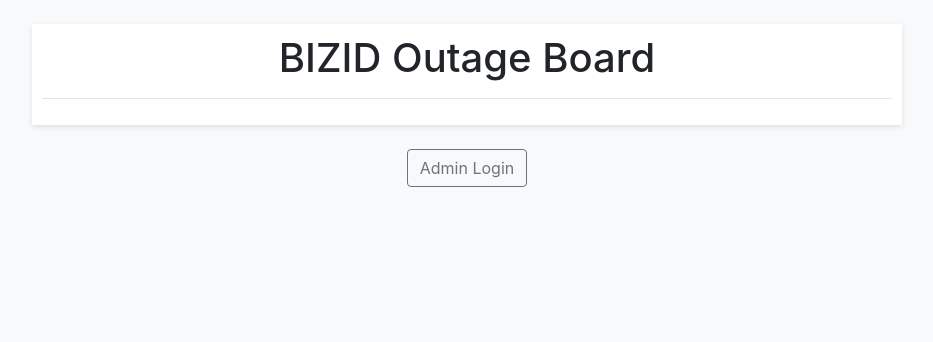
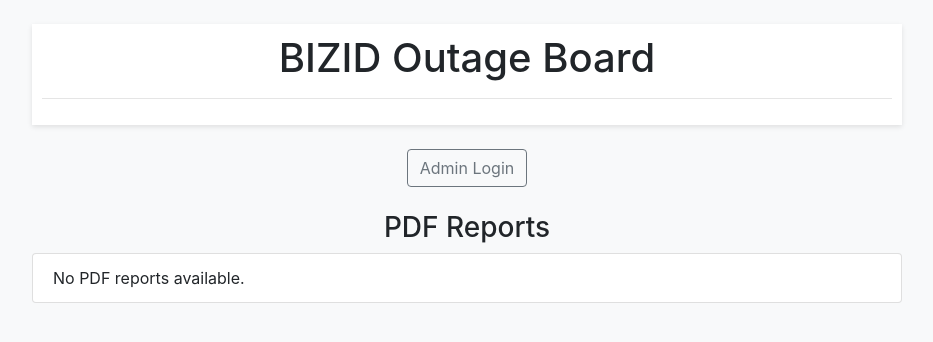
Before and after one commit to Jakexdd/Project, a Flask app: page / in a window 1280 px wide. Shown: the top 342 px of the page, without its empty margins (173-1106 px from the left). Run offline with Flask 3, Linux system fonts and the light colour scheme; parts of the project's set-up code (start-up, migrations or seed data) failed here and were passed over; some libraries are stand-ins or nearby versions.

Commit message:
PDF uploads?

```diff
--- a/flask-docker-app/app.py
+++ b/flask-docker-app/app.py
@@ -1,4 +1,4 @@
-from flask import Flask, render_template, request, redirect, url_for, session, flash
+from flask import Flask, render_template, request, redirect, url_for, session, flash, jsonify, send_from_directory
 from flask_sqlalchemy import SQLAlchemy
 from flask_migrate import Migrate
 from functools import wraps
@@ -19,6 +19,13 @@ migrate = Migrate(app, db)
 # Hardcoded admin credentials (update for production)
 ADMIN_USERNAME = 'admin'
 ADMIN_PASSWORD = 'password'
+
+# Define a folder to store the PDFs
+UPLOAD_FOLDER = os.path.join(os.getcwd(), 'uploads')
+if not os.path.exists(UPLOAD_FOLDER):
+    os.makedirs(UPLOAD_FOLDER, exist_ok=True)
+
+app.config['UPLOAD_FOLDER'] = UPLOAD_FOLDER
 
 # Models
 class Service(db.Model):
@@ -50,7 +57,33 @@ def admin_required(f):
 @app.route('/')
 def index():
     services = Service.query.all()
-    return render_template('index.html', services=services)
+    # Get list of PDFs from the upload folder
+    pdf_files = []
+    for filename in os.listdir(app.config['UPLOAD_FOLDER']):
+        if filename.lower().endswith('.pdf'):
+            pdf_files.append(filename)
+    return render_template('index.html', services=services, pdf_files=pdf_files)
+
+
+@app.route('/upload', methods=['POST'])
+def upload_pdf():
+    if 'file' not in request.files:
+        return jsonify({'error': 'No file part in the request'}), 400
+    file = request.files['file']
+    if file.filename == '':
+        return jsonify({'error': 'No file selected for uploading'}), 400
+    if file and file.filename.lower().endswith('.pdf'):
+        filename = secure_filename(file.filename)
+        filepath = os.path.join(app.config['UPLOAD_FOLDER'], filename)
+        file.save(filepath)
+        return jsonify({'message': 'File successfully uploaded', 'filename': filename}), 200
+    else:
+        return jsonify({'error': 'Allowed file type is pdf'}), 400
+
+
+@app.route('/uploads/<filename>')
+def uploaded_file(filename):
+    return send_from_directory(app.config['UPLOAD_FOLDER'], filename)
 
 # Route for reporting an outage on a specific service
 @app.route('/report/<int:service_id>', methods=['GET', 'POST'])
--- a/flask-docker-app/templates/index.html
+++ b/flask-docker-app/templates/index.html
@@ -93,7 +93,23 @@
     <div class="text-center mt-4">
       <a href="{{ url_for('admin_login') }}" class="btn btn-outline-secondary">Admin Login</a>
     </div>
+
+    <div class="pdf-reports mt-4">
+      <h3 class="text-center">PDF Reports</h3>
+      <ul class="list-group">
+        {% for pdf in pdf_files %}
+          <li class="list-group-item d-flex justify-content-between align-items-center">
+            <a href="{{ url_for('uploaded_file', filename=pdf) }}" target="_blank">{{ pdf }}</a>
+            <a href="{{ url_for('uploaded_file', filename=pdf) }}" download class="btn btn-sm btn-primary">Download</a>
+          </li>
+        {% else %}
+          <li class="list-group-item">No PDF reports available.</li>
+        {% endfor %}
+      </ul>
+    </div>
   </div>
+
+
 
   <script src="https://code.jquery.com/jquery-3.5.1.slim.min.js"></script>
   <script src="https://cdn.jsdelivr.net/npm/popper.js@1.16.0/dist/umd/popper.min.js"></script>
```
